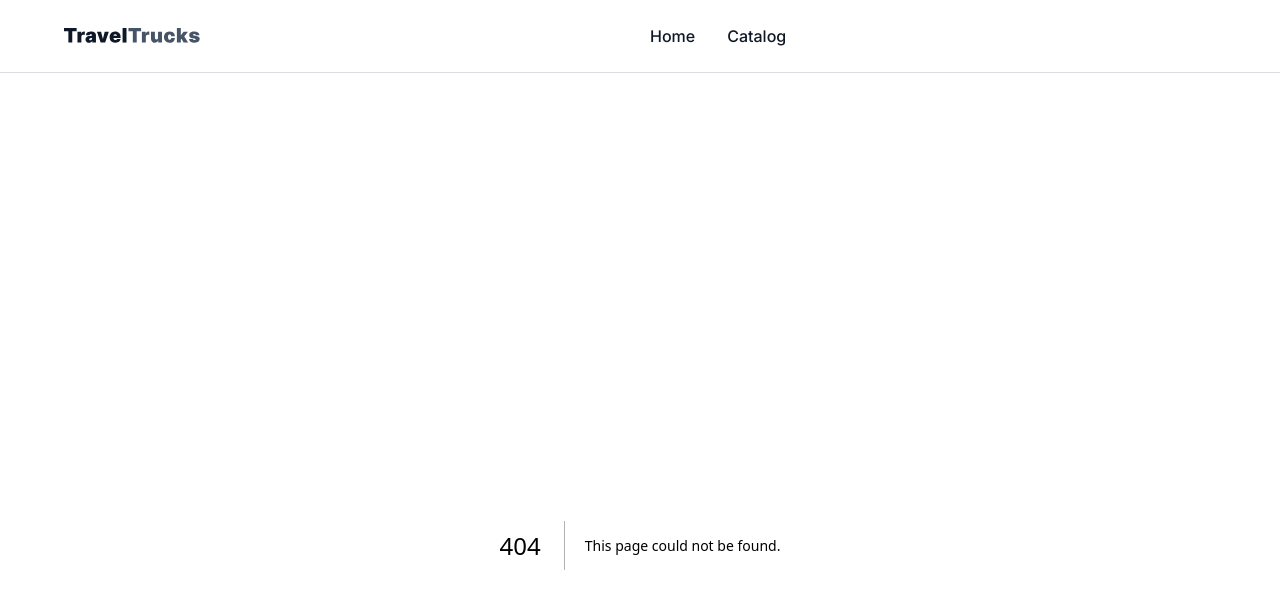
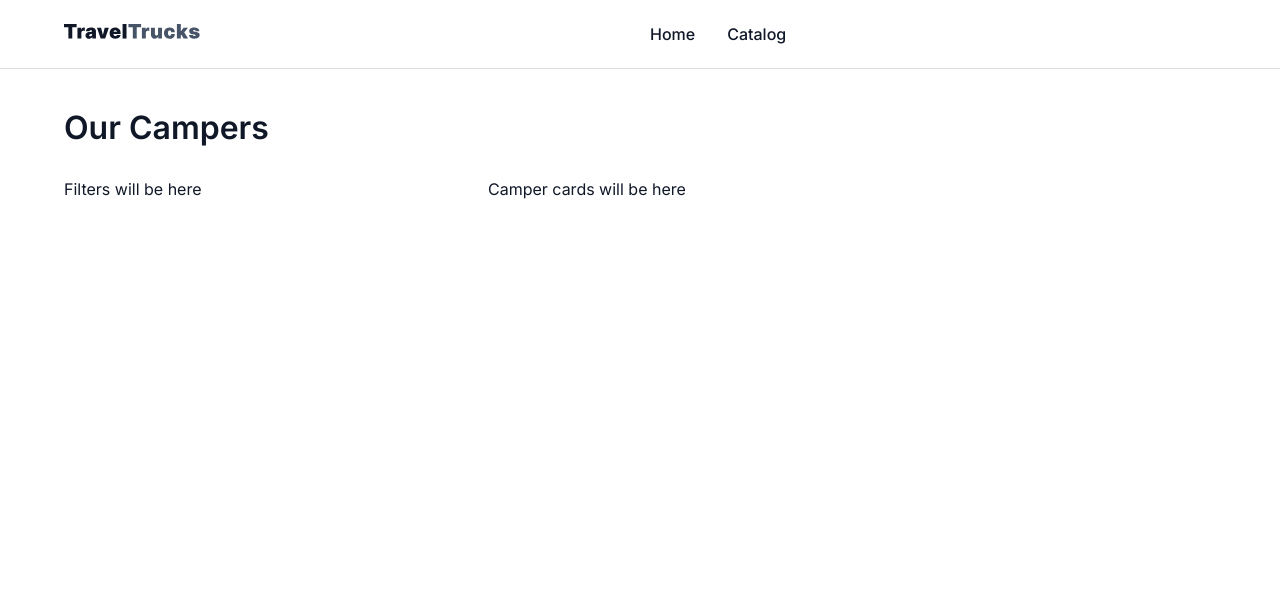
Before and after one commit to Katerynakulik/travel-trucks, a Next.js app: page /catalog in a window 1280 px wide. Before the commit this address had no page. Shown: the top 608 px of the page. Built offline with nearby package versions, Linux system fonts and the light colour scheme.

Commit message:
Create prototipe for catalog and delete some css

```diff
--- /dev/null
+++ b/app/catalog/catalog.module.css
@@ -0,0 +1,20 @@
+.catalogSection {
+  padding: 40px 0;
+}
+
+.layout {
+  display: flex;
+  gap: 64px;
+}
+
+.filters {
+  width: 360px;
+  flex-shrink: 0;
+}
+
+.list {
+  flex-grow: 1;
+  display: flex;
+  flex-direction: column;
+  gap: 32px;
+}
--- /dev/null
+++ b/app/catalog/page.tsx
@@ -0,0 +1,21 @@
+import styles from "./catalog.module.css";
+
+export default function CatalogPage() {
+  return (
+    <div className="container">
+      <section className={styles.catalogSection}>
+        <h1 className="page-title">Our Campers</h1>
+
+        <div className={styles.layout}>
+          <aside className={styles.filters}>
+            <p>Filters will be here</p>
+          </aside>
+
+          <div className={styles.list}>
+            <p>Camper cards will be here</p>
+          </div>
+        </div>
+      </section>
+    </div>
+  );
+}
--- a/app/globals.css
+++ b/app/globals.css
@@ -1,5 +1,3 @@
-@import "tailwindcss";
-
 :root {
   --main-dark: #101828;
   --main-red: #e44848;
@@ -37,7 +35,6 @@ button {
   outline: none;
 }
 main {
-   padding-top: 72px;
   min-height: 100vh;
   display: flex;
   flex-direction: column;
--- a/app/loading.tsx
+++ b/app/loading.tsx
@@ -0,0 +1,9 @@
+import { Loader } from "@/components/Loader/Loader";
+
+export default function Loading() {
+  return (
+    <div className="loader-wrapper">
+      <Loader />
+    </div>
+  );
+}
--- a/app/page.tsx
+++ b/app/page.tsx
@@ -3,7 +3,6 @@ import styles from "./page.module.css";
 
 export default function Page() {
   return (
-    <main>
     <section className={styles.hero}>
       <div className={styles.content}>
         <h1 className={styles.title}>Campers of your dreams</h1>
@@ -15,6 +14,5 @@ export default function Page() {
         </Link>
       </div>
     </section>
-    </main>
   );
 }
```
Lines whose indentation alone changed are shown as unchanged.
